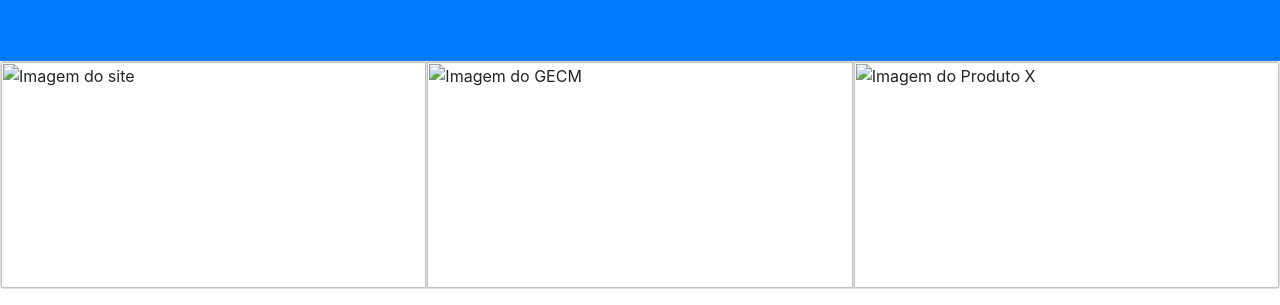
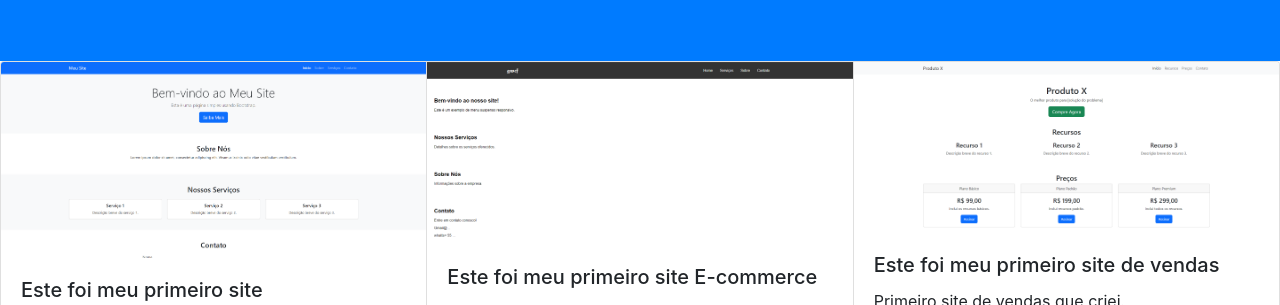
Before and after one commit to Gabrielwcf/Portifolins, a plain HTML site: page index.html in a window 1280 px wide. Shown: the part 195-500 px from the top of the page. Drawn offline with nearby package versions, Linux system fonts and the light colour scheme.

Commit message:
Update index.html

```diff
--- a/index.html
+++ b/index.html
@@ -32,7 +32,7 @@
   <!-- Conteúdo Principal -->
   <div class="card-group">
     <div class="card">
-      <img src="Meusite.png" class="card-img-top" alt="Imagem do site">
+      <img src="imgs/Meusite.png" class="card-img-top" alt="Imagem do site">
       <div class="card-body">
         <h5 class="card-title">Este foi meu primeiro site</h5>
         <p class="card-text">Este foi minha primeira experiencia com Bootstrap.</p>
@@ -43,7 +43,7 @@
       </div>
     </div>
     <div class="card">
-      <img src="gecm.png" class="card-img-top" alt="Imagem do GECM">
+      <img src="imgs/gecm.png" class="card-img-top" alt="Imagem do GECM">
       <div class="card-body">
         <h5 class="card-title">Este foi meu primeiro site E-commerce</h5>
         <p class="card-text">E-commerce .</p>
@@ -54,7 +54,7 @@
       </div>
     </div>
     <div class="card">
-      <img src="Produtox.png" class="card-img-top" alt="Imagem do Produto X">
+      <img src="imgs/Produtox.png" class="card-img-top" alt="Imagem do Produto X">
       <div class="card-body">
         <h5 class="card-title">Este foi meu primeiro site de vendas</h5>
         <p class="card-text">Primeiro site de vendas que criei.</p>
```
